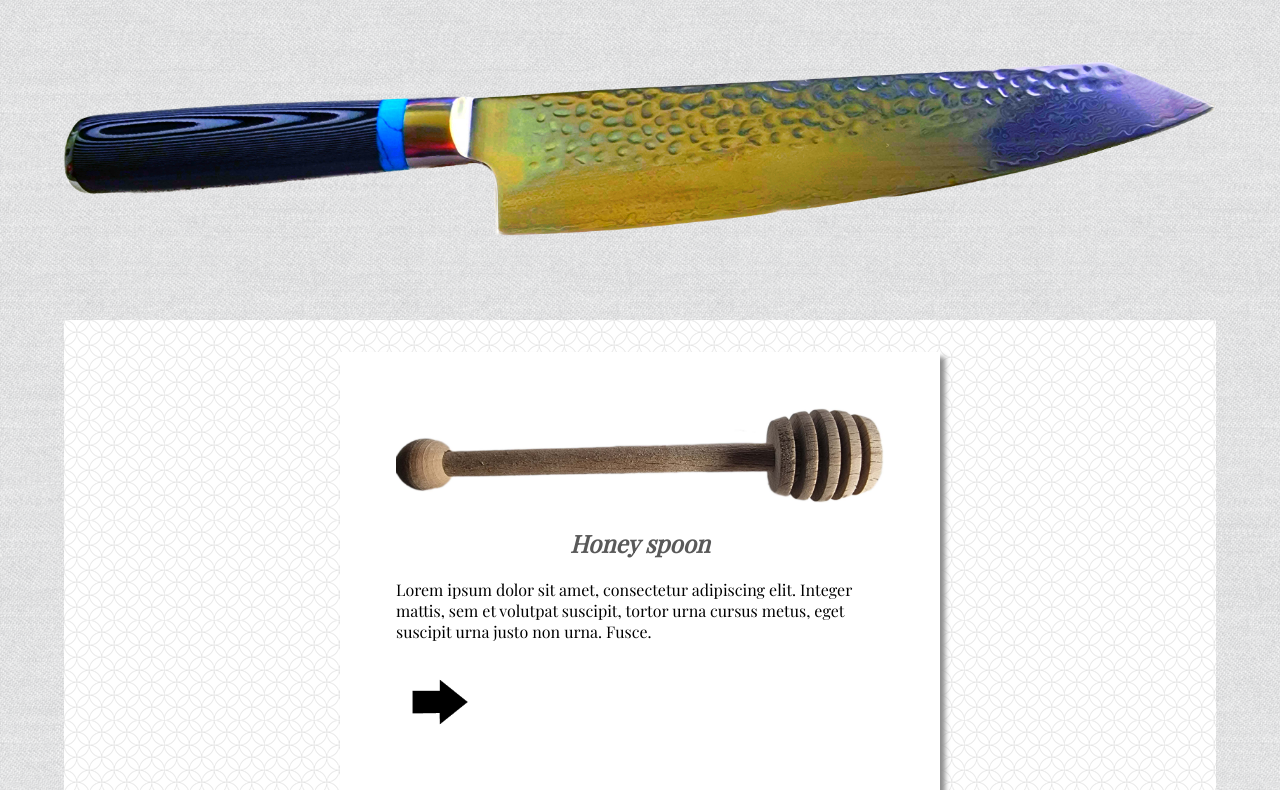
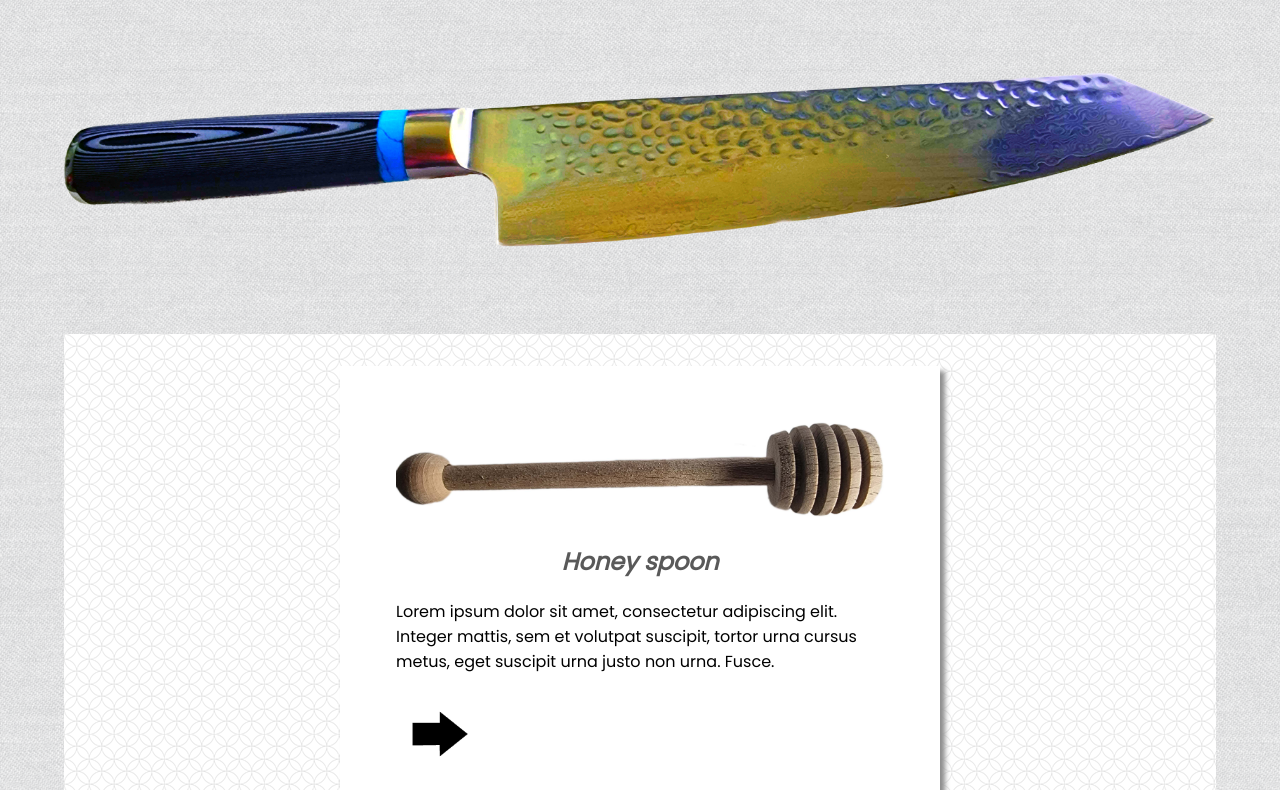
Before and after one commit to saka94/Design2-ma1, a plain HTML site: page index.html in a window 1280 px wide. Shown: the part 245-1035 px from the top of the page. Drawn offline with nearby package versions, Linux system fonts and the light colour scheme; a web font is replaced by a local one.

Commit message:
Added fonts

```diff
--- a/css/index.css
+++ b/css/index.css
@@ -3,6 +3,10 @@
 *::after {
   -webkit-box-sizing: border-box;
   box-sizing: border-box;
+}
+@font-face {
+  font-family: poppins-regular;
+  src: url(../Fonts/Poppins-Regular.ttf);
 }
 
 html {
@@ -18,6 +22,7 @@ h3 {
 }
 
 body {
+  font-family: poppins-regular;
   min-height: 100vh;
   display: flex;
   flex-direction: column;
```
Also changed, not shown: Fonts/Poppins-Bold.ttf (added), Fonts/Poppins-BoldItalic.ttf (added), Fonts/Poppins-Italic.ttf (added), Fonts/Poppins-Regular.ttf (added).
